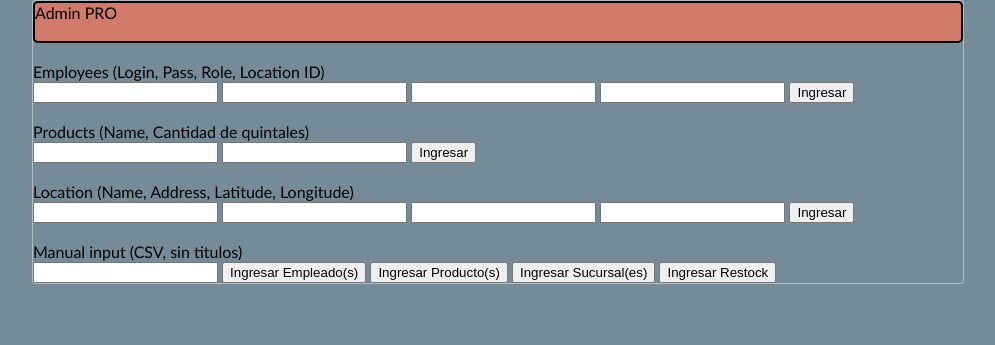
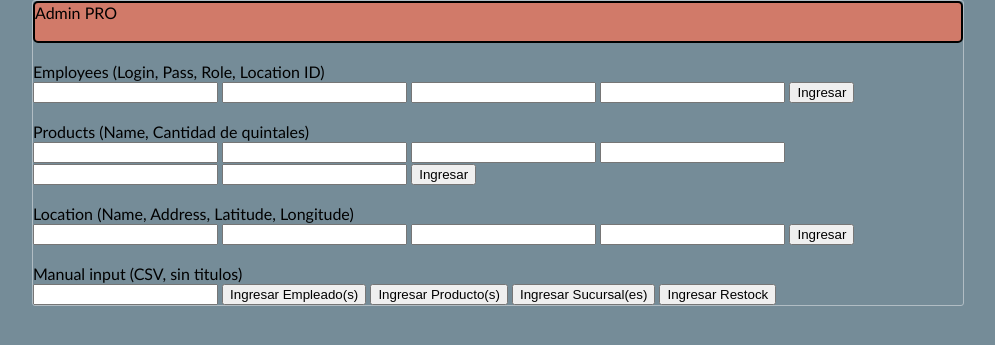
Before and after one commit to frgm/TTA-Inventory, a Django app: page /adminPro in a window 1280 px wide. Shown: the top 345 px of the page, without its empty margins (142-1137 px from the left). Run offline with Django 3.2, Linux system fonts and the light colour scheme; parts of the project's set-up code (start-up, migrations or seed data) failed here and were passed over; some libraries are stand-ins or nearby versions.

Commit message:
More materials

```diff
--- a/mainApp/models.py
+++ b/mainApp/models.py
@@ -15,6 +15,10 @@ class Products(models.Model):
     ID_Prod = models.AutoField(primary_key=True)
     Name = models.CharField(max_length=200, default='')
     Material = models.FloatField(default=0)
+    Material2 = models.FloatField(default=0)
+    Material3 = models.FloatField(default=0)
+    Material4 = models.FloatField(default=0)
+    Material5 = models.FloatField(default=0)
 
     def __str__(self):
         return self.Name
--- a/mainApp/templates/adminPro.html
+++ b/mainApp/templates/adminPro.html
@@ -26,6 +26,10 @@
             <label>Products (Name, Cantidad de quintales)</label></br>
             <input type="text" value="" class="Products Name" id="inpProd-Name">
             <input type="text" value="" class="Products Material" id="inpProd-Material">
+            <input type="text" value="" class="Products Material2" id="inpProd-Material2">
+            <input type="text" value="" class="Products Material3" id="inpProd-Material3">
+            <input type="text" value="" class="Products Material4" id="inpProd-Material4">
+            <input type="text" value="" class="Products Material5" id="inpProd-Material5">
             <input type="button" class="btn Products" value="Ingresar" id="btnProd">
         </div>
         </br>
```
